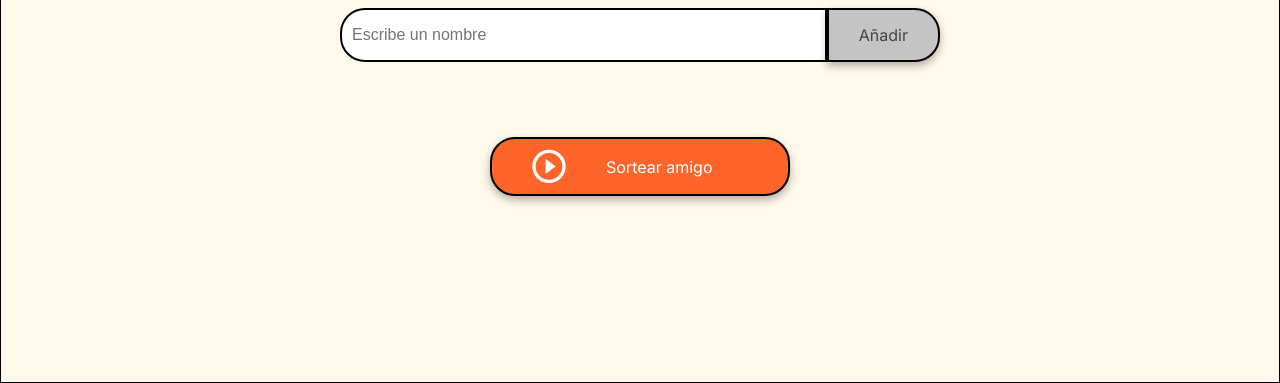
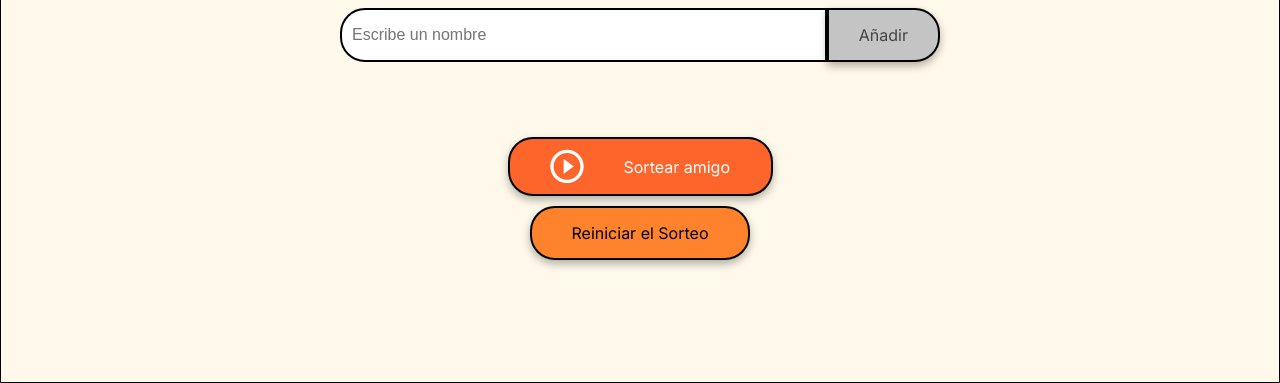
Before and after one commit to j0ah/amigoSecreto, a plain HTML site: page index.html in a window 1280 px wide. Shown: the part 417-800 px from the top of the page. Drawn offline with Linux system fonts and the light colour scheme.

Commit message:
agregar botón para reinciar el juego

```diff
--- a/index.html
+++ b/index.html
@@ -32,6 +32,9 @@
                     <img src="assets/play_circle_outline.png" alt="Ícono para sortear">
                     Sortear amigo
                 </button>
+                <button class="resetGame" onclick="resetGame()" aria-label="Reinciar el Sorteo">
+                    Reiniciar el Sorteo
+                </button>
             </div>
         </section>
     </main>
--- a/style.css
+++ b/style.css
@@ -88,7 +88,7 @@ body {
 }
 
 .button-container {
-    width: 300px;
+    width: 265px;
     justify-content: center;
 }
 
@@ -160,3 +160,11 @@ ul {
 .button-draw:hover {
     background-color: var(--color-button-hover);
 }
+
+.resetGame {
+    display: flex;
+    margin: 0 auto;
+    padding: 15px 40px;
+    margin-top: 10px;
+    background-color: #ff832d;
+}
```
